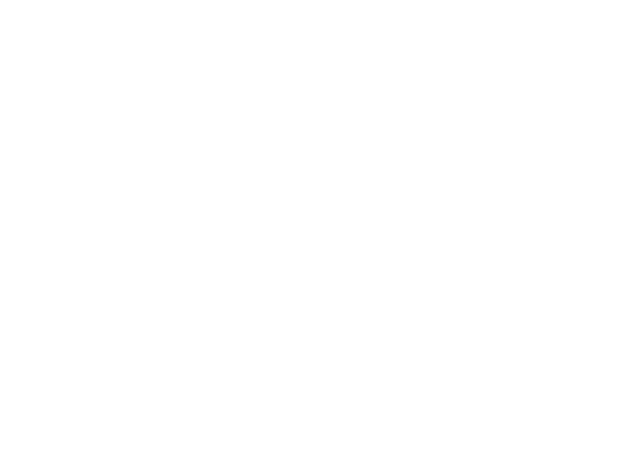
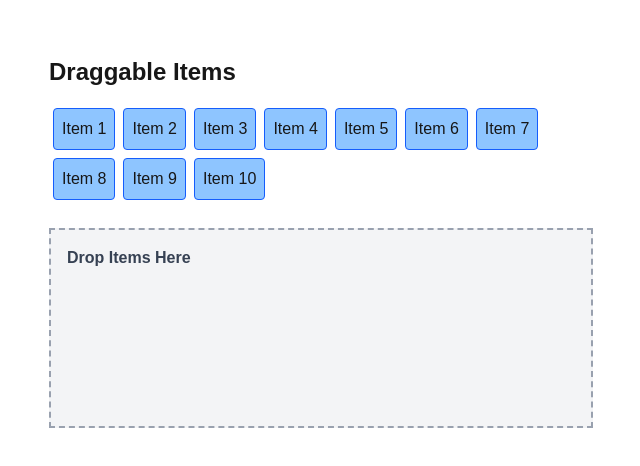
Before and after one commit to SantinoGiordano/GameApp, a Next.js app: page / in a window 1280 px wide. Shown: the top 466 px of the page, without its empty margins (319-959 px from the left). Built offline with nearby package versions, Linux system fonts and the light colour scheme.

Commit message:
changed error in draggable where it would atomatically go to the area even outside

```diff
--- a/app/page.tsx
+++ b/app/page.tsx
@@ -1,11 +1,110 @@
-import Image from "next/image";
+import React, { useState } from "react";
+import {
+  DndContext,
+  closestCenter,
+  useDraggable,
+  useDroppable,
+  DragEndEvent,
+  PointerSensor,
+  useSensor,
+  useSensors,
+} from "@dnd-kit/core";
 
-export default function Home() {
+// Draggable item component
+function DraggableItem({ id }: { id: string }) {
+  const { attributes, listeners, setNodeRef, transform } = useDraggable({
+    id,
+  });
+
+  const style = {
+    transform: transform
+      ? `translate3d(${transform.x}px, ${transform.y}px, 0)`
+      : undefined,
+  };
+
   return (
-    <div className="grid grid-rows-[20px_1fr_20px] items-center justify-items-center min-h-screen p-8 pb-20 gap-16 sm:p-20 font-[family-name:var(--font-geist-sans)]">
-      <div>
-
-      </div>
+    <div
+      ref={setNodeRef}
+      {...listeners}
+      {...attributes}
+      style={style}
+      className="p-2 m-1 bg-blue-300 border border-blue-600 rounded cursor-grab"
+    >
+      Item {id}
     </div>
   );
 }
+
+// Droppable area component
+function DroppableArea({ children }: { children: React.ReactNode }) {
+  const { setNodeRef } = useDroppable({
+    id: "droppable",
+  });
+
+  return (
+    <div
+      ref={setNodeRef}
+      className="min-h-[200px] p-4 mt-6 border-2 border-dashed border-gray-400 bg-gray-100"
+    >
+      <h2 className="text-gray-700 mb-2 font-semibold">Drop Items Here</h2>
+      <div className="flex flex-wrap">{children}</div>
+    </div>
+  );
+}
+
+// Main page component
+export default function HomePage() {
+  const [droppedItems, setDroppedItems] = useState<string[]>([]);
+
+  const handleDragEnd = (event: DragEndEvent) => {
+    const { over, active } = event;
+
+    if (over && over.id === "droppable") {
+      const id = String(active.id);
+      setDroppedItems((prev) => (prev.includes(id) ? prev : [...prev, id]));
+    }
+  };
+
+  const sensors = useSensors(
+    useSensor(PointerSensor, {
+      activationConstraint: {
+        distance: 8, // Require a small drag movement to activate
+      },
+    })
+  );
+
+  const items = Array.from({ length: 10 }, (_, i) => (i + 1).toString());
+
+  return (
+    <DndContext
+      collisionDetection={closestCenter}
+      onDragEnd={handleDragEnd}
+      sensors={sensors}
+    >
+      <div className="max-w-xl mx-auto mt-10 p-4">
+        <h1 className="text-2xl font-bold mb-4">Draggable Items</h1>
+
+        {/* Draggable Items */}
+        <div className="flex flex-wrap">
+          {items.map((id) =>
+            droppedItems.includes(id) ? null : (
+              <DraggableItem key={id} id={id} />
+            )
+          )}
+        </div>
+
+        {/* Droppable Area */}
+        <DroppableArea>
+          {droppedItems.map((id) => (
+            <div
+              key={id}
+              className="p-2 m-1 bg-green-300 border border-green-600 rounded"
+            >
+              Item {id}
+            </div>
+          ))}
+        </DroppableArea>
+      </div>
+    </DndContext>
+  );
+}
```
